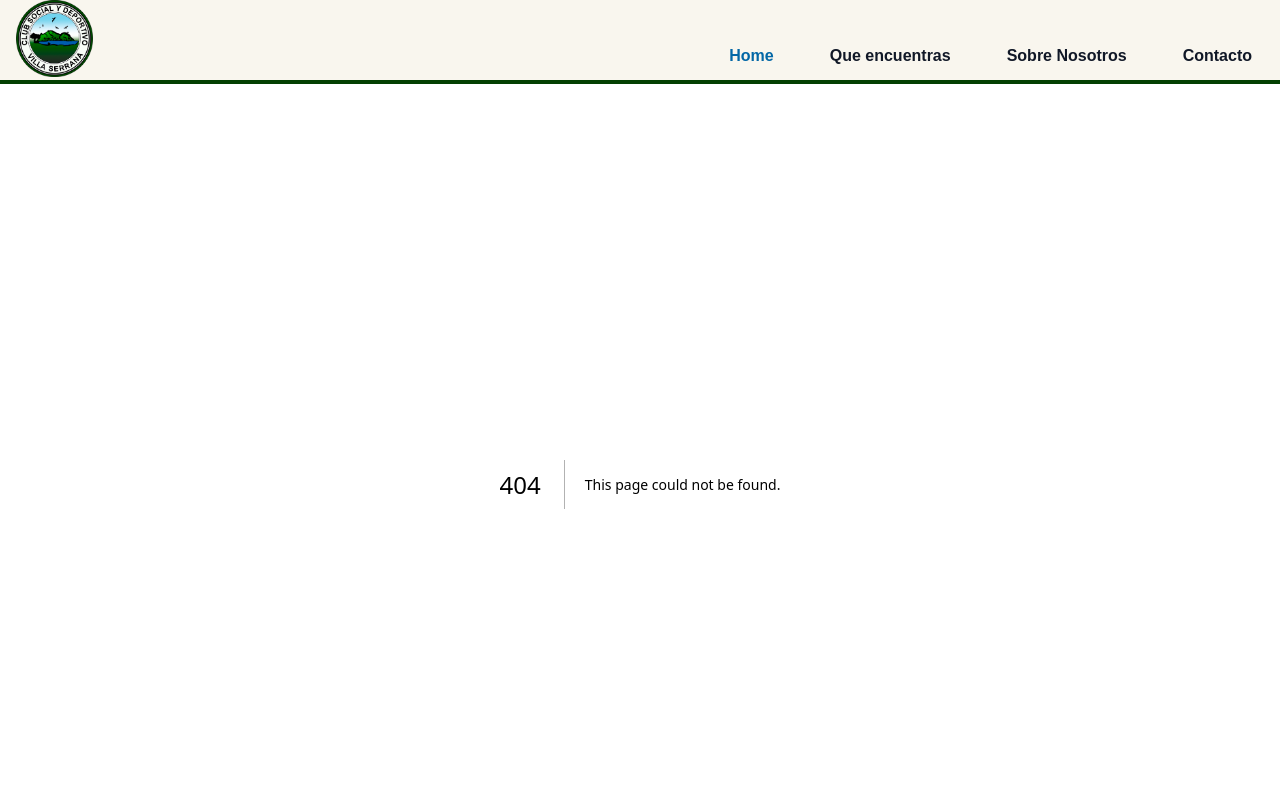
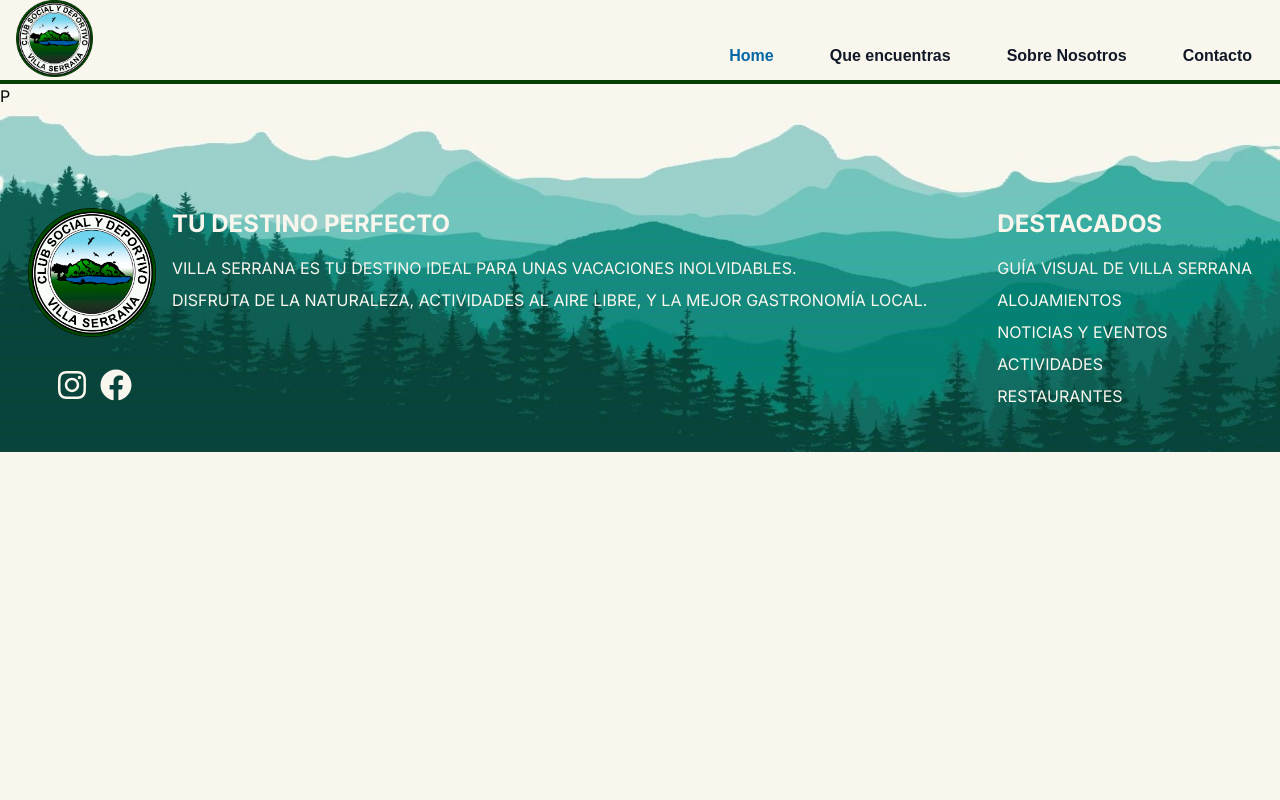
Before and after one commit to valentinCorrea25/ClubSocialVillaSerranaPage, a Next.js app: page /contacto in a window 1280 px wide. Before the commit this address had no page. Shown: the top 800 px of the page. Built offline with nearby package versions, Linux system fonts and the light colour scheme.

Commit message:
contact fix

```diff
--- /dev/null
+++ b/app/contacto/page.js
@@ -0,0 +1,7 @@
+import React from 'react'
+
+export default function Page() {
+  return (
+    <div>P</div>
+  )
+}
```
